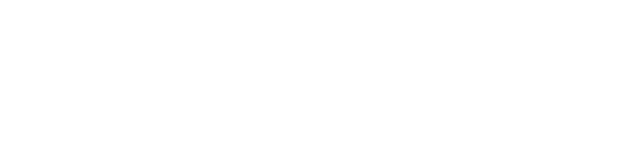
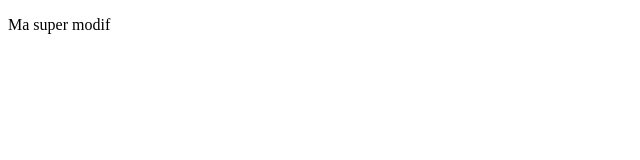
Before and after one commit to Adri133/newrepo, a plain HTML site: page index.html in a window 1280 px wide. Shown: the whole page, without its empty margins (0-640 px from the left). Drawn offline with Linux system fonts and the light colour scheme.

Commit message:
j'ai ajouter un p

```diff
--- a/index.html
+++ b/index.html
@@ -7,6 +7,8 @@
   <title>Document</title>
 </head>
 <body>
-
+  <p>
+    Ma super modif
+  </p>
 </body>
 </html>
```
